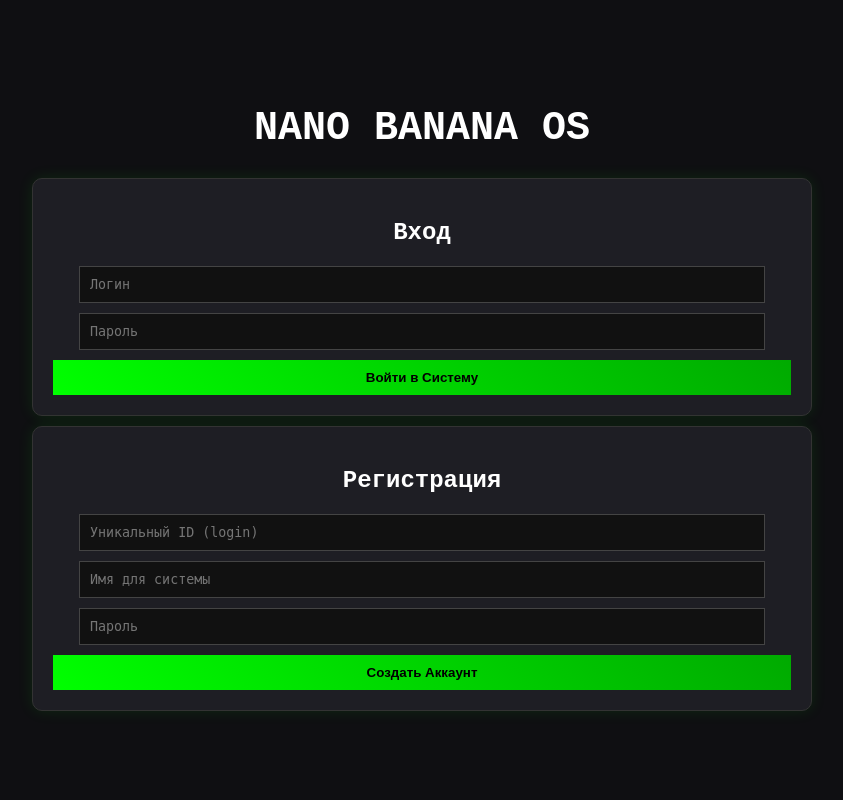
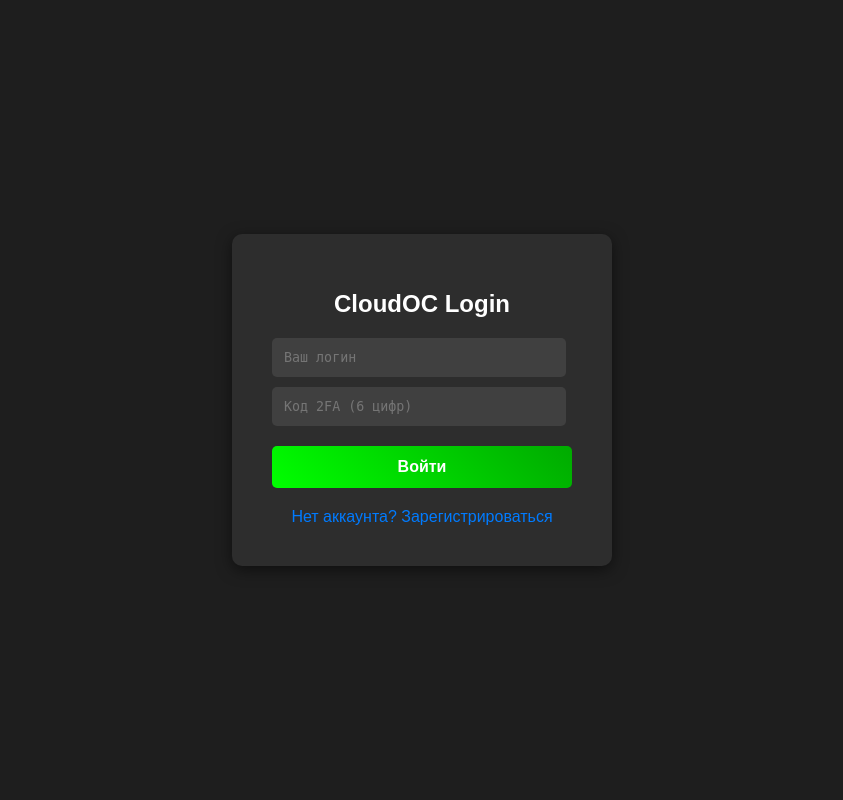
Before and after one commit to kapelyuh848-lgtm/cloud-oc-web1, a Flask app: template templates/index.html in a window 1280 px wide. Shown: the whole page, without its empty margins (218-1061 px from the left). Run offline with Flask 3, Linux system fonts and the light colour scheme; the template is opened without the code that fills it, so the values that code supplies are empty.

Commit message:
Update index.html

```diff
--- a/templates/index.html
+++ b/templates/index.html
@@ -2,33 +2,37 @@
 <html lang="ru">
 <head>
     <meta charset="UTF-8">
-    <title>Nano Banana Auth</title>
-    <link rel="stylesheet" href="{{ url_for('static', filename='style.css') }}">
+    <meta name="viewport" content="width=device-width, initial-scale=1.0">
+    <title>Вход в CloudOC</title>
+    <link rel="stylesheet" href="{{ url_for('static', filename='css/style.css') }}">
+    <style>
+        /* Стиль на случай, если файл css не подтянется */
+        body { font-family: sans-serif; background-color: #1e1e1e; color: #fff; display: flex; justify-content: center; align-items: center; height: 100vh; margin: 0; }
+        .container { background-color: #2d2d2d; padding: 40px; border-radius: 10px; box-shadow: 0 4px 15px rgba(0,0,0,0.5); text-align: center; width: 300px; }
+        h1 { margin-bottom: 20px; font-size: 24px; }
+        input { width: 90%; padding: 12px; margin: 10px 0; border: none; border-radius: 5px; background: #404040; color: white; }
+        button { width: 100%; padding: 12px; background-color: #28a745; color: white; border: none; border-radius: 5px; cursor: pointer; font-size: 16px; margin-top: 10px; }
+        button:hover { background-color: #218838; }
+        .link { display: block; margin-top: 20px; color: #007bff; text-decoration: none; }
+        .link:hover { color: #66b0ff; }
+    </style>
 </head>
 <body>
+
     <div class="container">
-        <h1 class="glitch">Nano Banana OS</h1>
+        <h1>CloudOC Login</h1>
 
-        <div class="forms-container">
-            <div class="card">
-                <h2>Вход</h2>
-                <form action="/login" method="POST">
-                    <input type="text" name="login" placeholder="Логин" required>
-                    <input type="password" name="password" placeholder="Пароль" required>
-                    <button type="submit">Войти в Систему</button>
-                </form>
-            </div>
+        <form action="/api/login" method="POST">
 
-            <div class="card">
-                <h2>Регистрация</h2>
-                <form action="/register" method="POST">
-                    <input type="text" name="login" placeholder="Уникальный ID (login)" required>
-                    <input type="text" name="display_name" placeholder="Имя для системы" required>
-                    <input type="password" name="password" placeholder="Пароль" required>
-                    <button type="submit" class="btn-reg">Создать Аккаунт</button>
-                </form>
-            </div>
-        </div>
+            <input type="text" name="username" placeholder="Ваш логин" required>
+
+            <input type="text" name="code" placeholder="Код 2FA (6 цифр)" required>
+
+            <button type="submit">Войти</button>
+        </form>
+
+        <a href="/register" class="link">Нет аккаунта? Зарегистрироваться</a>
     </div>
+
 </body>
 </html>
```
